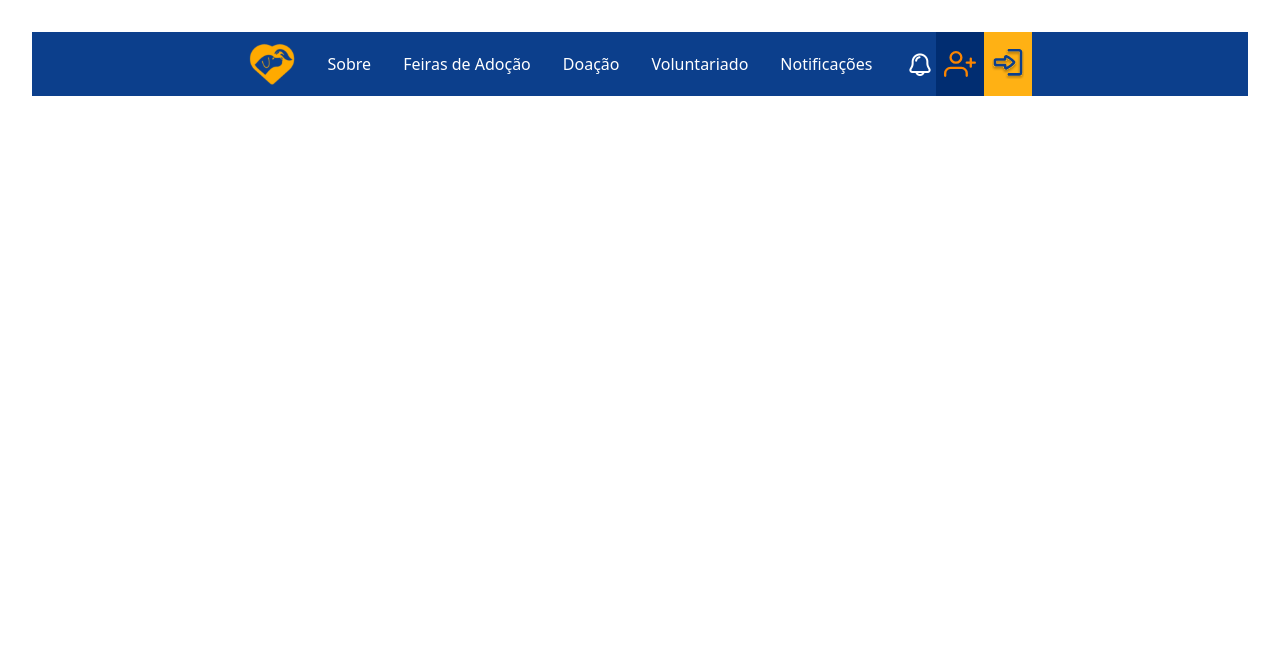
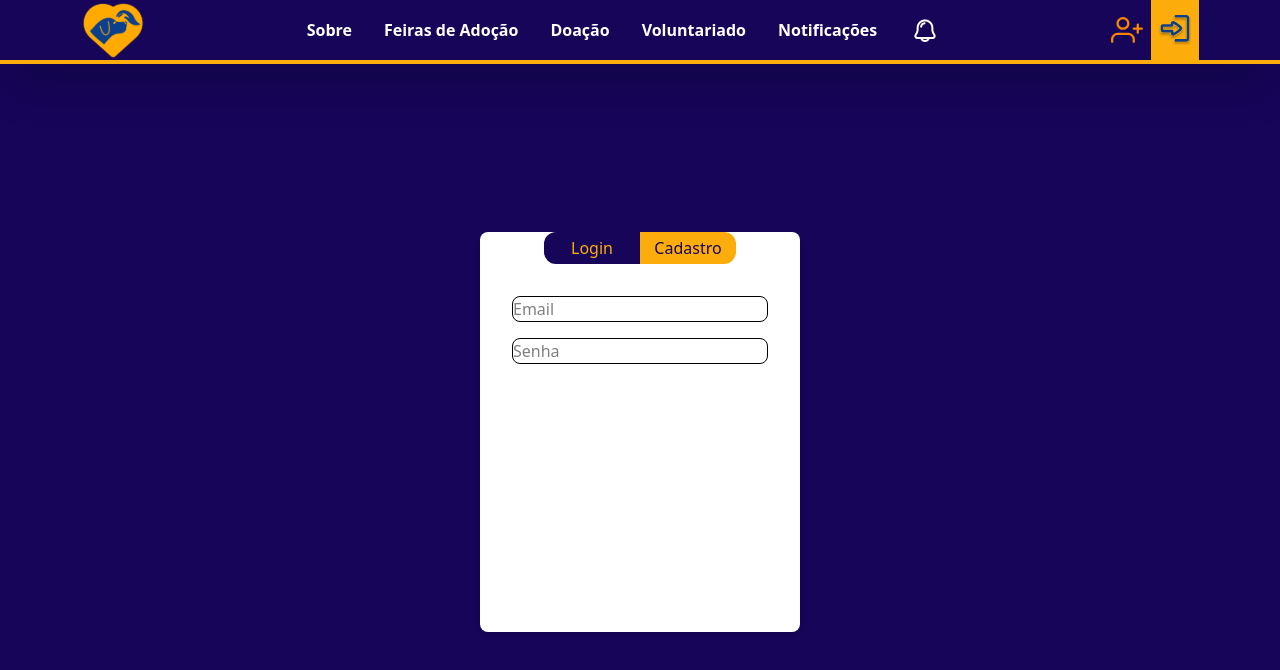
Before and after one commit to Projeto-Extensao-SPTech/front-end, a React (Vite) app: page / in a window 1280 px wide. Shown: the top 670 px of the page. Built offline with nearby package versions, Linux system fonts and the light colour scheme.

Commit message:
[BA-43] Finalização da Navbar, inserção do card principal para Login/Cadastro

```diff
--- a/index.html
+++ b/index.html
@@ -1,8 +1,7 @@
 <!doctype html>
-<html lang="en">
+<html lang="pt-br">
   <head>
     <meta charset="UTF-8" />
-    <link rel="icon" type="image/svg+xml" href="/vite.svg" />
     <meta name="viewport" content="width=device-width, initial-scale=1.0" />
     <title>abrigo-dog-feliz</title>
   </head>
--- a/src/App.jsx
+++ b/src/App.jsx
@@ -1,10 +1,16 @@
 import './App.css'
 import { Login } from './components/Login'
+import { NavBar } from './components/NavBar'
+import { Card } from './components/Card'
 function App() {
-
-  return (
-      <Login></Login>
-  )
+    return (
+        <div className="w-full h-screen flex flex-col bg-primary">
+            <NavBar />
+            <div className="flex-1 flex items-center justify-center">
+                <Card />
+            </div>
+        </div>
+    )
 }
 
 export default App
--- /dev/null
+++ b/src/components/Card.jsx
@@ -0,0 +1,26 @@
+import { useState } from "react";
+import { Login } from "./Login";
+
+
+export function Card(){
+
+    const [isLogin, setIsLogin] = useState(true);
+    return (
+        <div className="w-80 min-h-[400px] bg-white rounded-lg shadow-md flex flex-col items-center gap-8 p-8">
+            <div className="flex">
+                <button className={`${isLogin ? 'bg-primary text-secondary' : 'bg-secondary text-primary' } w-24 h-8 rounded-l-xl px-4 hover:opacity-90`}
+                        onClick={() => setIsLogin(true)}>
+                    Login
+                </button>
+                <button className={`${isLogin ? 'bg-secondary text-primary' : 'bg-primary text-secondary' } w-24 h-8 rounded-r-xl px-4 hover:opacity-90`}
+                        onClick={() => setIsLogin(false)}>
+                    Cadastro
+                </button>
+            </div>
+
+            <div className="w-full">
+                {isLogin ? <Login /> : <div>Cadastro</div>}
+            </div>
+        </div>
+    )
+}
--- a/src/components/Login.jsx
+++ b/src/components/Login.jsx
@@ -1,23 +1,18 @@
 export function Login() {
     return (
-        <nav className="h-16 w-full bg-primary flex justify-center items-center">
-            <ul className="flex flex-col text-white gap-4 md:flex-row md:gap-8 items-center">
-                <img src="/logo_2.svg" alt="" className="w-12"/>
-                <li>Sobre</li>
-                <li>Feiras de Adoção</li>
-                <li>Doação</li>
-                <li>Voluntariado</li>
-                <li>Notificações</li>
-                <img src="/notification_icon.svg" alt=""  className="w-8"/>
-            </ul>
-
-            <button className="text-white, h-full w-12 bg-[#012D71] flex justify-center items-center">
-                <img src="/user-add.svg" alt="" className="w-8"/>
-            </button>
-            <button className="text-white, h-full w-12 bg-[#FFB114] flex justify-center items-center">
-                <img src="/login-icon.svg" alt="" className="w-8"/>
-            </button>
-
-        </nav>
+         <div className="w-full flex flex-col gap-4 justify-center items-center">
+                <input
+                    type="text"
+                    placeholder="Email"
+                    id="input_email"
+                    className="w-64 p-2 border rounded-lg text-m"
+                />
+                <input
+                    type="password"
+                    placeholder="Senha"
+                    id="input_senha"
+                    className="w-64 p-2 border rounded-lg"
+                />
+            </div>
     )
 }
--- /dev/null
+++ b/src/components/NavBar.jsx
@@ -0,0 +1,25 @@
+export function NavBar() {
+    return (
+        <nav className="h-16 w-full bg-primary flex justify-around items-center shadow-2xl border-b-4 border-secondary">
+            <img src="/logo_2.svg" alt="" className="w-16" />
+            <ul className="flex flex-col text-white gap-4 md:flex-row md:gap-8 items-center">
+                <li className="hover:text-secondary cursor-pointer font-bold">Sobre</li>
+                <li className="hover:text-secondary cursor-pointer font-bold">Feiras de Adoção</li>
+                <li className="hover:text-secondary cursor-pointer font-bold">Doação</li>
+                <li className="hover:text-secondary cursor-pointer font-bold">Voluntariado</li>
+                <li className="hover:text-secondary cursor-pointer font-bold">Notificações</li>
+                <img src="/notification_icon.svg" alt="" className="w-8" />
+            </ul>
+
+            <div className="h-full flex">
+                <button className="text-white, h-full w-12 bg-primary flex justify-center items-center hover:cursor-pointer">
+                    <img src="/user-add.svg" alt="" className="w-8" />
+                </button>
+                <button className="text-white, h-full w-12 bg-secondary flex justify-center items-center hover:cursor-pointer">
+                    <img src="/login-icon.svg" alt="" className="w-8" />
+                </button>
+            </div>
+
+        </nav>
+    )
+}
--- a/src/index.css
+++ b/src/index.css
@@ -1,5 +1,20 @@
 @import "tailwindcss";
 
 @theme {
-    --color-primary: #0C3F8C;
+    --color-primary:#160559;
+    --color-secondary: #FCAD0B;
+    --color-terciary: #062759;
 }
+
+* {
+    margin: 0;
+    padding: 0;
+    box-sizing: border-box;
+}
+
+body, #root {
+    margin: 0;
+    padding: 0 !important;
+    min-height: 100vh;
+    width: 100%;
+}
```
Also changed, not shown: public/blob.svg (added), public/dog-icon-1.svg (added).
